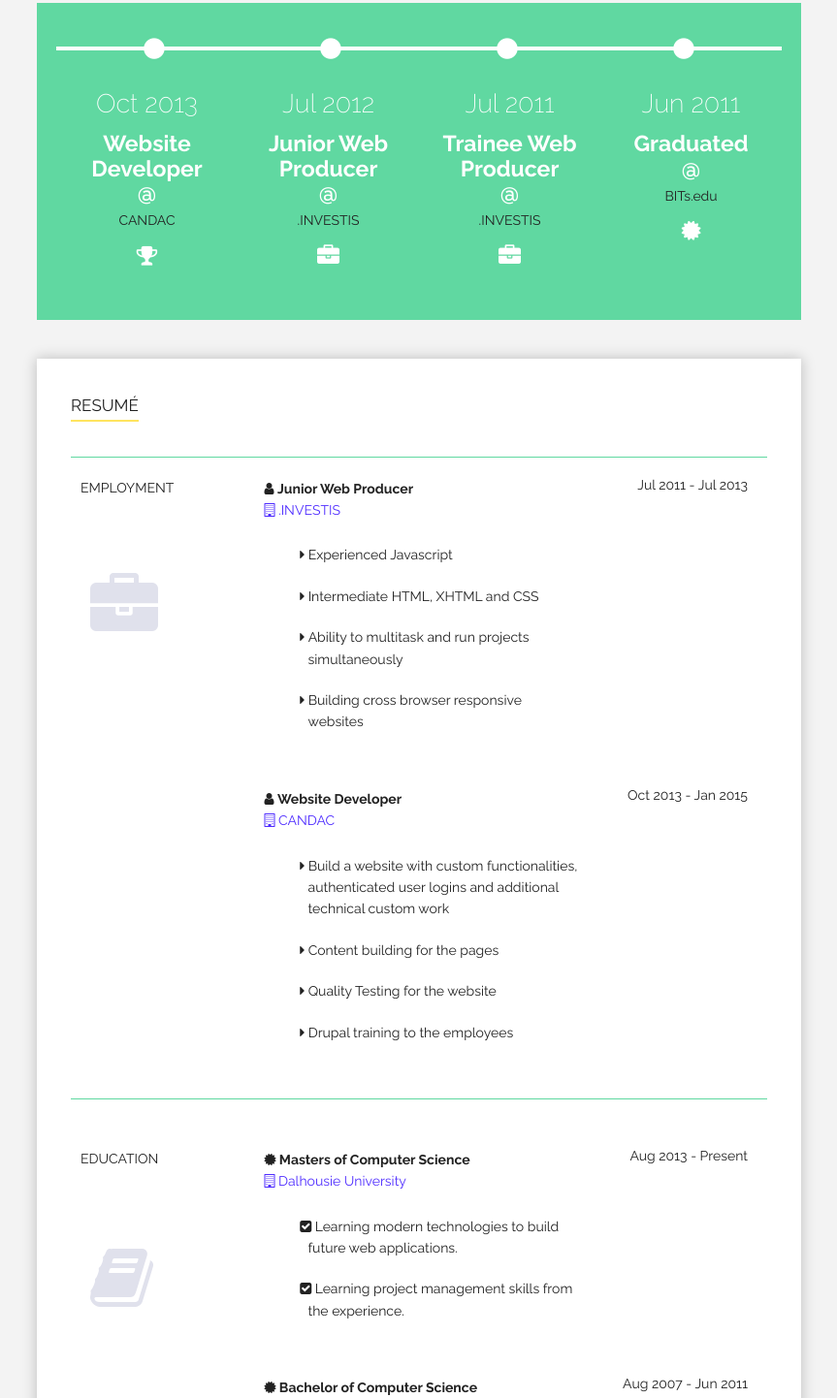
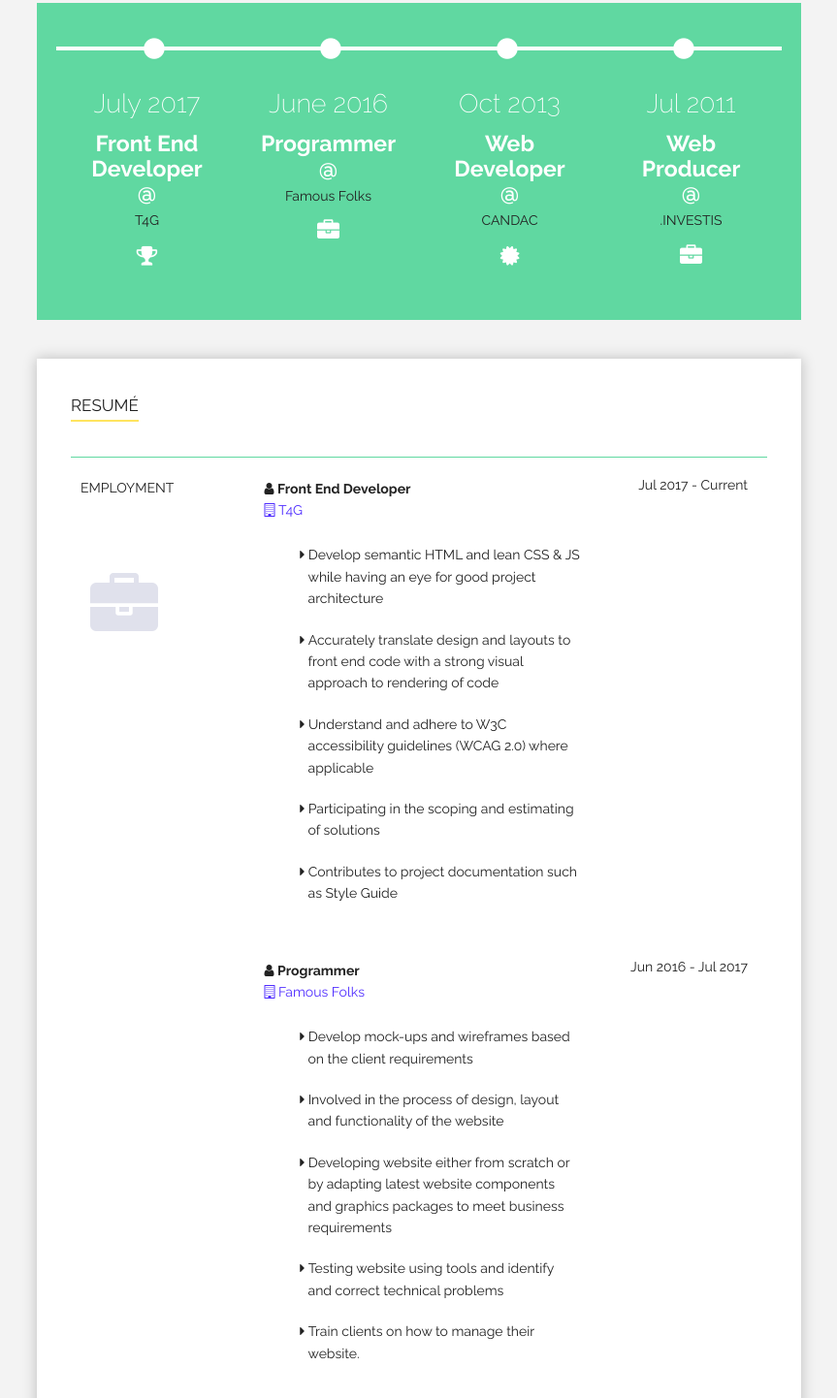
Before and after one commit to cooldhavs/cooldhavs.github.io, a plain HTML site: page index.html in a window 1280 px wide. Shown: the part 1232-2674 px from the top of the page at 97% size, without its empty margins (208-1071 px from the left). Drawn offline with Linux system fonts and the light colour scheme; some packages are replaced by stand-ins of ours; a script that the page names is missing; files whose address does not match are found by name.

Commit message:
Updated with latest employment status and timeline

```diff
--- a/index.html
+++ b/index.html
@@ -157,24 +157,24 @@
 
 
                 <div class="three columns text-center snapshot">
-    				<h3>Oct 2013</h3>
-    				<h4 class="bold">Website Developer <br/>@<br/><span><a href="http://candac.ca/" target="_blank" class="smallFonts">CANDAC</a></span></h4>
+    				<h3>July 2017</h3>
+    				<h4 class="bold">Front End Developer <br/>@<br/><span><a href="http://t4g.com/" target="_blank" class="smallFonts">T4G</a></span></h4>
     				<h4><i class="fa fa-trophy"></i></h4>
     			</div>
 				<div class="three columns text-center snapshot">
-    				<h3>Jul 2012</h3>
-    				<h4 class="bold">Junior Web Producer <br/>@<br/><span><a href="http://www.investis.com/" target="_blank" class="smallFonts">.INVESTIS</a></span></h4>
+    				<h3>June 2016</h3>
+    				<h4 class="bold">Programmer <br/>@<br/><span><a href="http://famousfolks.ca/" target="_blank" class="smallFonts">Famous Folks</a></span></h4>
     				<h4><i class="fa fa-briefcase"></i></h4>
     			</div>
 				<div class="three columns text-center snapshot">
-    				<h3>Jul 2011</h3>
-    				<h4 class="bold">Trainee Web Producer <br/>@<br/><span><a href="http://www.investis.com/" target="_blank" class="smallFonts">.INVESTIS</a></span></h4>
-    				<h4><i class="fa fa-briefcase"></i></h4>
+					<h3>Oct 2013</h3>
+					<h4 class="bold">Web Developer <br/>@<br/><span class="smallFonts"><a class="smallFonts" href="http://candac.ca" target="_blank">CANDAC</a></span></h4>
+					<h4><i class="fa fa-certificate"></i></h4>
 				</div>
                 <div class="three columns text-center snapshot">
-    				<h3>Jun 2011</h3>
-    				<h4 class="bold">Graduated <br/>@<br/><span class="smallFonts"><a class="smallFonts" href="http://bitseducampus.org/it/index1.html" target="_blank">BITs.edu</a></span></h4>
-    				<h4><i class="fa fa-certificate"></i></h4>
+    				<h3>Jul 2011</h3>
+    				<h4 class="bold">Web Producer <br/>@<br/><span><a href="http://www.investis.com/" target="_blank" class="smallFonts">.INVESTIS</a></span></h4>
+    				<h4><i class="fa fa-briefcase"></i></h4>
 				</div>
 
     	</section>
@@ -198,20 +198,41 @@
     			</div>
 
 				<div class="nine columns resume-entry">
-						<div class="eight columns">
-							<span class="resume-title"><i class="fa fa-user">&nbsp;</i>Junior Web Producer</span><br>
-							<span class="resume-company"><i class="fa fa-building-o">&nbsp;</i><a href="http://www.investis.com/" target="_blank">.INVESTIS</a></span><br>
+					<div class="eight columns right">
+						<span class="resume-title"><i class="fa fa-user">&nbsp;</i>Front End Developer</span><br>
+						<span class="resume-company"><i class="fa fa-building-o">&nbsp;</i><a href="http://t4g.com" target="_blank">T4G</a></span><br>
 						<br>
 						<ul>
-								<li><i class="fa fa-caret-right">&nbsp;</i>Experienced Javascript</li>
-								<li><i class="fa fa-caret-right">&nbsp;</i>Intermediate HTML, XHTML and CSS</li>
-								<li><i class="fa fa-caret-right">&nbsp;</i>Ability to multitask and run projects simultaneously</li>
-								<li><i class="fa fa-caret-right">&nbsp;</i>Building cross browser responsive websites</li>
+							<li><i class="fa fa-caret-right">&nbsp;</i>Develop semantic HTML and lean CSS & JS while having an eye for good project architecture</li>
+							<li><i class="fa fa-caret-right">&nbsp;</i>Accurately translate design and layouts to front end code with a strong visual approach to rendering of code</li>
+							<li><i class="fa fa-caret-right">&nbsp;</i>Understand and adhere to W3C accessibility guidelines (WCAG 2.0) where applicable</li>
+							<li><i class="fa fa-caret-right">&nbsp;</i>Participating in the scoping and estimating of solutions</li>
+							<li><i class="fa fa-caret-right">&nbsp;</i>Contributes to project documentation such as Style Guide</li>
 						</ul>
 					</div>
 
 					<div class="four columns text-right">
-							Jul 2011 - Jul 2013
+						Jul 2017 - Current
+					</div>
+
+				</div>
+
+				<div class="nine columns resume-entry">
+					<div class="eight columns right">
+						<span class="resume-title"><i class="fa fa-user">&nbsp;</i>Programmer</span><br>
+						<span class="resume-company"><i class="fa fa-building-o">&nbsp;</i><a href="http://famousfolks.ca" target="_blank">Famous Folks</a></span><br>
+						<br>
+						<ul>
+							<li><i class="fa fa-caret-right">&nbsp;</i>Develop mock-ups and wireframes based on the client requirements</li>
+							<li><i class="fa fa-caret-right">&nbsp;</i>Involved in the process of design, layout and functionality of the website</li>
+							<li><i class="fa fa-caret-right">&nbsp;</i>Developing website either from scratch or by adapting latest website components and graphics packages to meet business requirements</li>
+							<li><i class="fa fa-caret-right">&nbsp;</i>Testing website using tools and identify and correct technical problems</li>
+							<li><i class="fa fa-caret-right">&nbsp;</i>Train clients on how to manage their website.</li>
+						</ul>
+					</div>
+
+					<div class="four columns text-right">
+						Jun 2016 - Jul 2017
 					</div>
 
 				</div>
@@ -235,7 +256,24 @@
 
 				</div>
 
+				<div class="nine columns resume-entry">
+					<div class="eight columns">
+						<span class="resume-title"><i class="fa fa-user">&nbsp;</i>Web Producer</span><br>
+						<span class="resume-company"><i class="fa fa-building-o">&nbsp;</i><a href="http://www.investis.com/" target="_blank">.INVESTIS</a></span><br>
+						<br>
+						<ul>
+							<li><i class="fa fa-caret-right">&nbsp;</i>Experienced Javascript</li>
+							<li><i class="fa fa-caret-right">&nbsp;</i>Intermediate HTML, XHTML and CSS</li>
+							<li><i class="fa fa-caret-right">&nbsp;</i>Ability to multitask and run projects simultaneously</li>
+							<li><i class="fa fa-caret-right">&nbsp;</i>Building cross browser responsive websites</li>
+						</ul>
+					</div>
 
+					<div class="four columns text-right">
+						Jul 2011 - Jul 2013
+					</div>
+
+				</div>
 			<hr>
     		</div>
 
@@ -262,7 +300,7 @@
     				</div>
 
     				<div class="four columns text-right">
-    					Aug 2013 - Present
+    					Aug 2013 - Dec 2015
     				</div>
 
     			</div>
```
Lines whose indentation alone changed are shown as unchanged.
